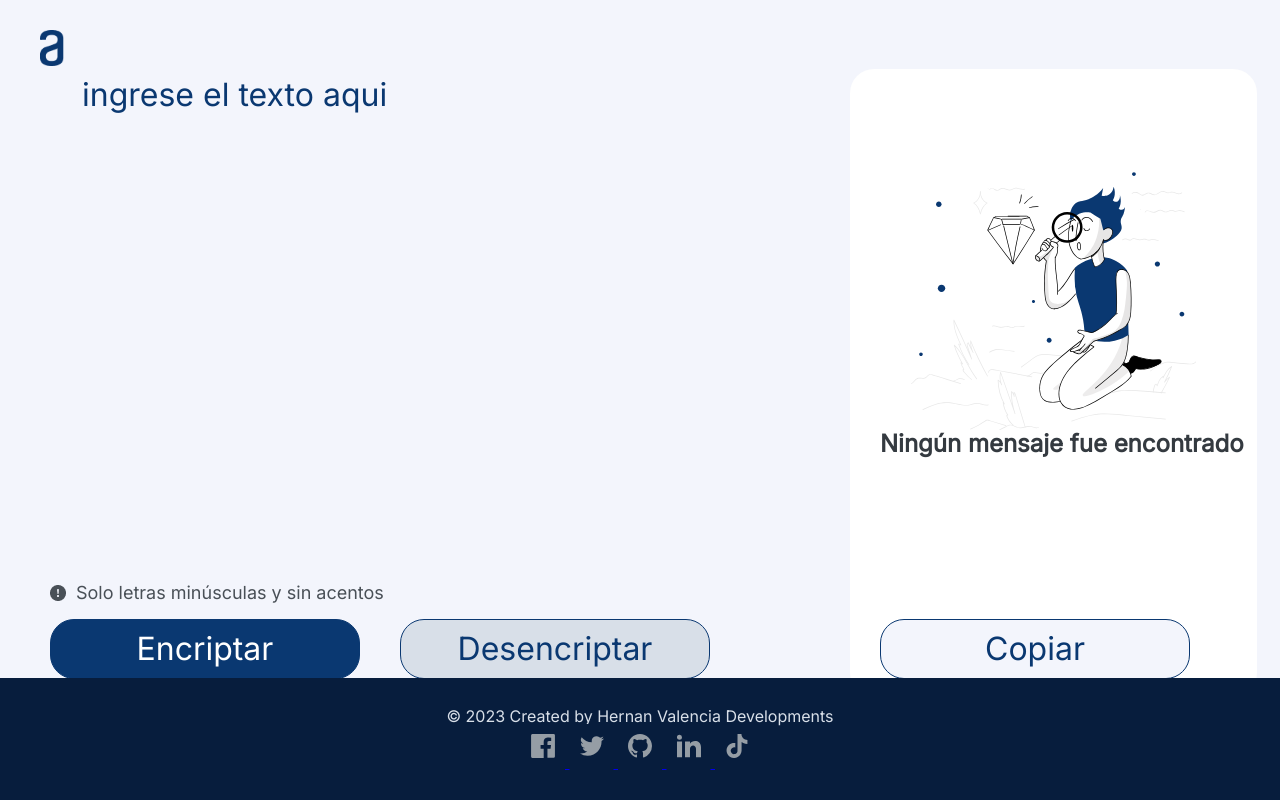
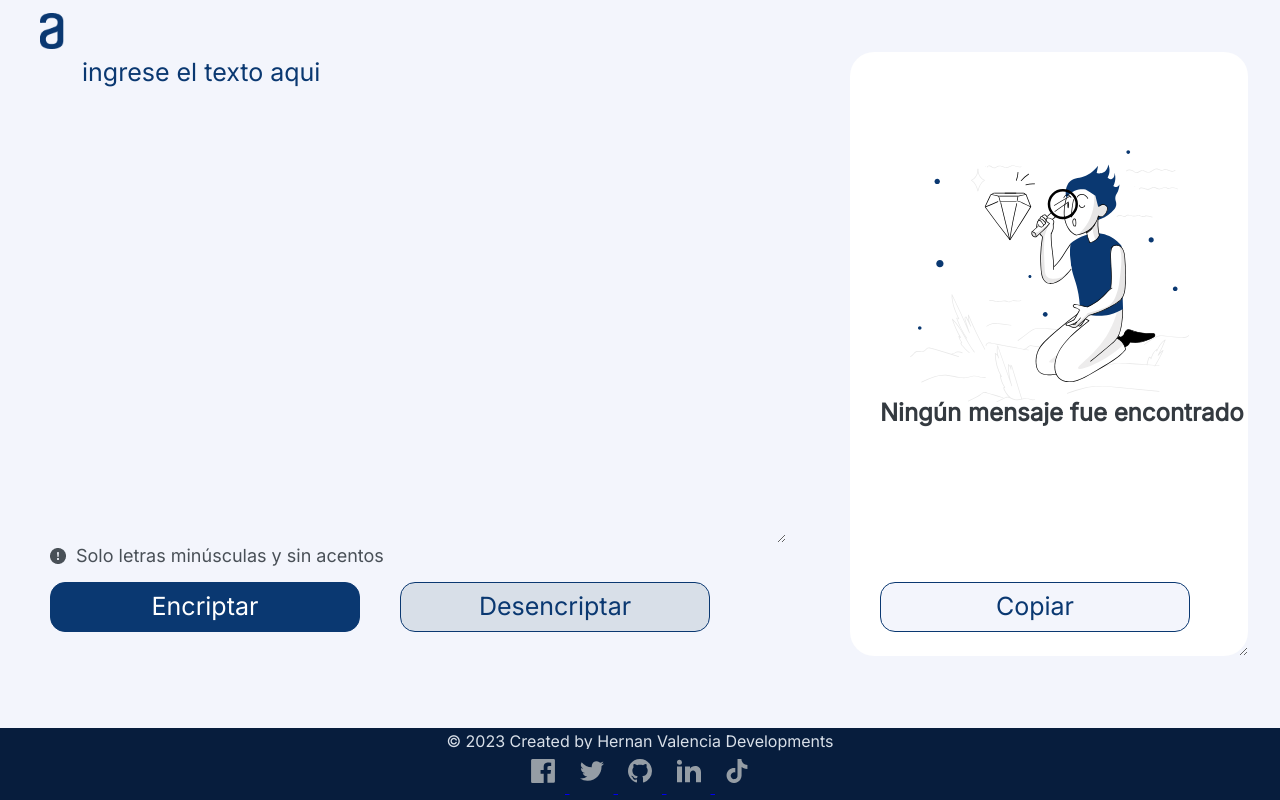
Before and after one commit to HernanValenciaM/EncriptadorONE, a plain HTML site: page index.html in a window 1280 px wide. Drawn offline with Linux system fonts and the light colour scheme.

Commit message:
actualizacion 2

```diff
--- a/challengeEncriptadordetextostyle.css
+++ b/challengeEncriptadordetextostyle.css
@@ -1,3 +1,4 @@
+@media (max-width: 2560px){
 *{
     background:#F3F5FC ;
     font-family: 'Inter', sans-serif;
@@ -8,7 +9,7 @@
 }
 
 .logo{
-    padding-top: 30px;
+    padding-top: 50px;
     padding-left: 7px;
     width: 7%;
 }
@@ -27,8 +28,9 @@ main{
     color: #0A3871;
     text-transform: lowercase;
     position: absolute;
-    top: 0px;
-    left: 30px;
+    top: 60px;
+    left: 5px;
+    font-size: 28px;
 }
 
 
@@ -43,16 +45,16 @@ main{
     background-size: 70%;
     background-repeat: no-repeat;
     background: size 100%;
-
     border: none;
     background-position-x: 50%;
     background-position-y: 28%;
     border-radius: 24px;
     color: #0A3871;
     margin-left: 800px;
-    margin-top: 0px;
+    margin-top: 10px;
     padding-left: 30px;
     position: absolute;
+    top: 0px;
 }
 
 .mensaje::placeholder{
@@ -66,21 +68,22 @@ main{
 }
 
 .botones {
-   display: flex;
-   margin-top: 5px;
+display: flex;
+margin-top: 5px;
 }
 
 .btn-desencriptar{
     background:#D8DFE8;
     border: 1px solid #0A3871;
-    border-radius: 24px;
+    border-radius: 15px;
     color: #0A3871;
+    font-size: 28px;
     cursor: pointer;
-    height: 60px;
+    height: 50px;
     margin-left: 350px;
     width: 310px;
     position: absolute;
-    top: 550px;
+    top: 620px;
     transition: background-color 0.3s ease;
 }
 
@@ -92,13 +95,14 @@ main{
 .btn-encriptar{
     background:#0A3871;
     border: 1px solid #0A3871;
-    border-radius: 24px;
+    border-radius: 15px;
     color: #FFFFFF;
+    font-size: 28px;
     cursor: pointer;
-    height: 60px;
+    height: 50px;
     width: 310px;
     position: absolute;
-    top: 550px;
+    top: 620px;
     transition: background-color 0.3s ease;
 }
 
@@ -108,12 +112,13 @@ main{
 
 .btn-copiar{
     border: 1px solid #0A3871;
-    border-radius: 24px;
+    border-radius: 15px;
     color: #0A3871;
+    font-size: 28px;
     cursor: pointer;
-    height: 60px;
+    height: 50px;
     margin-left: 830px;
-    margin-top: 550px;
+    margin-top: 620px;
     position: absolute;
     width: 310px;
     transition: background-color 0.3s ease;
@@ -129,7 +134,7 @@ main{
     font-size: 18px;
     color: #495057;
     position: absolute;
-    top: 500px;
+    top: 580px;
 }
 
 .signo {
@@ -175,7 +180,7 @@ footer{
     background-color: rgb(7, 29, 61);
     color: #D8DFE8;
     font-family: "inter", sans-serif;
-    padding: 30px;
+    padding: 6px;
     text-align: center;
     position: absolute;
     right: 0;
@@ -190,3 +195,205 @@ footer{
 a{
     background-color: rgb(7, 29, 61);
 }
+
+}
+
+@media (max-width: 1920px){
+    *{
+        background:#F3F5FC ;
+        font-family: 'Inter', sans-serif;
+        font-weight: 400;
+        font-size: 32px;
+        line-height: 150%;
+
+    }
+
+    .logo{
+        padding-top: 13px;
+        padding-left: 7px;
+        width: 7%;
+    }
+
+
+    main{
+        display: flex;
+        width: 1180px; ;
+        position: relative;
+        margin: 0px auto;
+    }
+
+
+    .text-area {
+        border: none;
+        color: #0A3871;
+        text-transform: lowercase;
+        position: absolute;
+        top: 0px;
+        left: 30px;
+        font-size: 25px;
+    }
+
+
+    ::placeholder{color: #0A3871}
+        .text-area:focus{
+            outline:none;
+        }
+
+    .mensaje{
+        background:#FFFFFF;
+        background-image: url(Modelo\ Figma/Muñeco.svg);
+        background-size: 70%;
+        background-repeat: no-repeat;
+        background: size 100%;
+        border: none;
+        background-position-x: 50%;
+        background-position-y: 28%;
+        border-radius: 24px;
+        color: #0A3871;
+        font-size: 25px;
+        margin-left: 800px;
+        margin-top: 0px;
+        padding-left: 30px;
+        position: absolute;
+    }
+
+    .mensaje::placeholder{
+        font-size: 24px;
+        color:#343A40;
+        font-weight: 700;
+        text-align:center;
+        line-height: 90%;
+        position: absolute;
+        top: 58%;
+    }
+
+    .botones {
+    display: flex;
+    margin-top: 5px;
+    }
+
+    .btn-desencriptar{
+        background:#D8DFE8;
+        border: 1px solid #0A3871;
+        border-radius: 15px;
+        color: #0A3871;
+        font-size: 25px;
+        cursor: pointer;
+        height: 50px;
+        margin-left: 350px;
+        width: 310px;
+        position: absolute;
+        top: 530px;
+        transition: background-color 0.3s ease;
+    }
+
+    .btn-desencriptar:hover {
+        background-color: #555;
+    }
+
+
+    .btn-encriptar{
+        background:#0A3871;
+        border: 1px solid #0A3871;
+        border-radius: 15px;
+        color: #FFFFFF;
+        font-size: 25px;
+        cursor: pointer;
+        height: 50px;
+        width: 310px;
+        position: absolute;
+        top: 530px;
+        transition: background-color 0.3s ease;
+    }
+
+    .btn-encriptar:hover{
+        background-color: #09244c;
+    }
+
+    .btn-copiar{
+        border: 1px solid #0A3871;
+        border-radius: 15px;
+        color: #0A3871;
+        font-size: 25px;
+        cursor: pointer;
+        height: 50px;
+        margin-left: 830px;
+        margin-top: 530px;
+        position: absolute;
+        width: 310px;
+        transition: background-color 0.3s ease;
+    }
+
+    .btn-copiar:hover{
+        background-color: #09244c;
+    }
+
+    .informacion {
+        display: flex;
+        align-items: center;
+        font-size: 18px;
+        color: #495057;
+        position: absolute;
+        top: 480px;
+    }
+
+    .signo {
+        margin-right: 10px;
+    }
+
+    .facebook-link{
+        width: 24px;
+        height: 24px;
+        background:rgb(7, 29, 61);
+        padding: 10px;
+    }
+
+    .twitter-link{
+        width: 24px;
+        height: 24px;
+        background-color:rgb(7, 29, 61) ;
+        padding: 10px;
+    }
+
+    .git-link {
+        width: 24px;
+        height: 24px;
+        background-color:rgb(7, 29, 61) ;
+        padding: 10px;
+    }
+
+    .linkedin-link{
+        width: 24px;
+        height: 24px;
+        background-color:rgb(7, 29, 61) ;
+        padding: 10px;
+    }
+
+    .tiktok-link {
+        width: 24px;
+        height: 24px;
+        background-color:rgb(7, 29, 61) ;
+        padding: 10px;
+    }
+
+    footer{
+        background-color: rgb(7, 29, 61);
+        color: #D8DFE8;
+        font-family: "inter", sans-serif;
+        padding: 5px;
+        text-align: center;
+        position: absolute;
+        right: 0;
+        left: 0;
+        bottom: 0;
+    }
+
+    .Redes{
+        background-color: rgb(7, 29, 61);
+    }
+
+    a{
+        background-color: rgb(7, 29, 61);
+    }
+
+}
--- a/index.html
+++ b/index.html
@@ -18,7 +18,7 @@
     </header>
     <main>
         <section>
-            <textarea class="text-area"  cols="40" rows="10" placeholder="Ingrese el texto aqui"></textarea>
+            <textarea class="text-area"  cols="45" rows="13" placeholder="Ingrese el texto aqui"></textarea>
             <div class="informacion">
                 <img src="Modelo Figma/Vector.png" alt="SignoExclamacion" class="signo">
                 <h6>Solo letras minúsculas y sin acentos</h6>
@@ -30,7 +30,7 @@
            </div>
         </section>
         <section>
-            <textarea class="mensaje" cols="18" rows="13" placeholder="Ningún mensaje fue encontrado"></textarea>
+            <textarea class="mensaje" cols="23" rows="16" placeholder="Ningún mensaje fue encontrado"></textarea>
             <div>
                 <button class="btn-copiar" onclick="btncopiar()">Copiar</button>
             </div>
```
